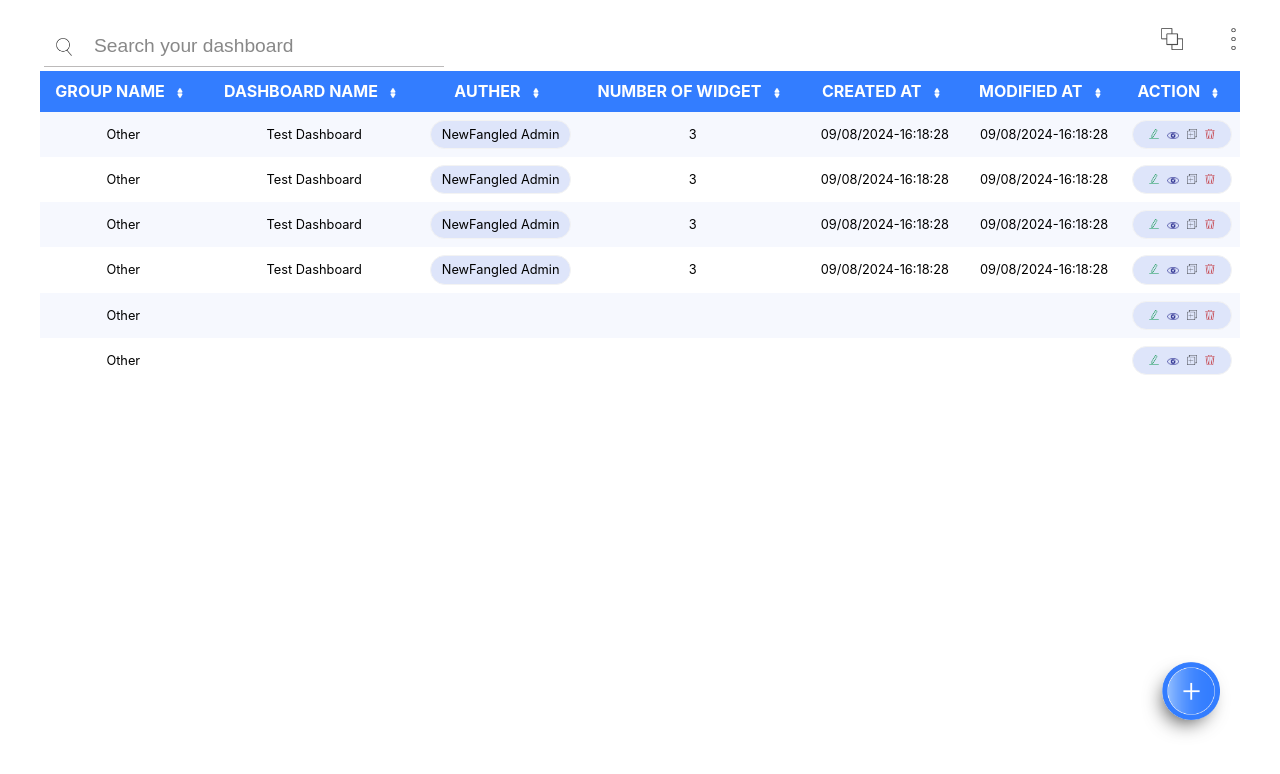
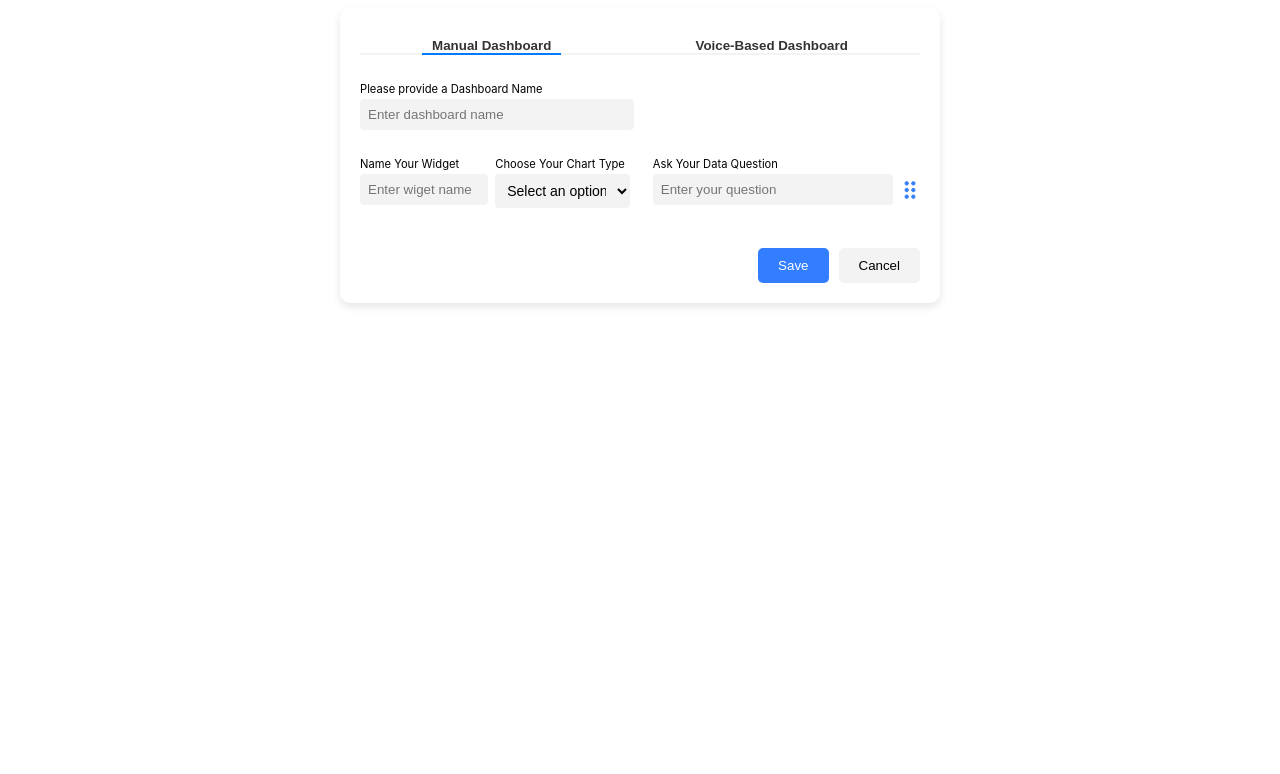
Before and after one commit to vi-verma/react-styled-left-menu, a React (Vite) app: page / in a window 1280 px wide. Shown: the top 774 px of the page. Built offline with nearby package versions, Linux system fonts and the light colour scheme; what react-fusioncharts would draw is missing.

Commit message:
working on quick dashboard

```diff
--- a/src/App.jsx
+++ b/src/App.jsx
@@ -15,6 +15,7 @@ import PopupConfirmation from "./components/popup/PopupConfirmation";
 import VoiceSearch from "./components/voiceSearch/VoiceSearch";
 import CustomTable from "./components/table/CustomTable";
 import FusionGanttChart from "./components/ganttChart/FusionGanttChart";
+import QuickDashboard from "./components/quickDashboard/QuickDashboard";
 
 const menuItems = [
   {
@@ -320,6 +321,7 @@ function App() {
         {/* LEFT Side menu */}
         {/* <TestMenu items={menuItems} /> */}
 
+        {/* <FusionGanttChart /> */}
         {/*  final GANTT CHART */}
         {/* <GantChartSimple {...ganttChartProps} />  */}
 
@@ -330,9 +332,10 @@ function App() {
         {/* voice search */}
         {/* <VoiceSearch /> */}
 
-        <CustomTable />
+        {/* <CustomTable /> */}
 
-        {/* <FusionGanttChart /> */}
+          <QuickDashboard />
+
 
         </div>
     </>
--- /dev/null
+++ b/src/components/quickDashboard/ManualDashboard.jsx
@@ -0,0 +1,78 @@
+import React from "react";
+import styled from "styled-components";
+import CustomInput from "../../helper.js/CustomInput";
+
+const Wrapper = styled.div`
+  display: flex;
+  justify-content: space-between;
+`;
+const IconBtn = styled.img`
+  width: 20px;
+  height: 20px;
+  padding-top: 30px;
+  /* vertical-align: bottom; */
+  /* margin-right: 10px; */
+`;
+
+const CardFooter = styled.div`
+  display: flex;
+  justify-content: flex-end;
+  margin-top: 20px;
+`;
+
+const Button = styled.button`
+  padding: 10px 20px;
+  border: none;
+  border-radius: 5px;
+  cursor: pointer;
+  margin-left: 10px;
+  color: ${(props) => props.primary && "white"};
+  background-color: ${(props) => (props.primary ? "#337dff" : "#f3f3f3")};
+`;
+const ManualDashboard = () => {
+  return (
+    <div>
+      <div>
+        <CustomInput
+          type="text"
+          label="Please provide a Dashboard Name"
+          width="46%"
+          placeholder="Enter dashboard name"
+        />
+      </div>
+      <Wrapper>
+        <CustomInput
+          type="text"
+          label="Name Your Widget"
+          width="20%"
+          placeholder="Enter wiget name"
+        />
+        <CustomInput
+          type="select"
+          label="Choose Your Chart Type"
+          width="24%"
+          options={[
+            { value: "", label: "Select an option" },
+            { value: "option1", label: "Option 1" },
+            { value: "option2", label: "Option 2" },
+            { value: "option3", label: "Option 3" },
+          ]}
+        />
+        <CustomInput
+          type="text"
+          label="Ask Your Data Question"
+          width="40%"
+          placeholder="Enter your question"
+        />
+        <IconBtn src={"./src/assets/icons/dots.png"} alt="Prefix Icon" />
+      </Wrapper>
+
+      <CardFooter>
+        <Button primary>Save</Button>
+        <Button>Cancel</Button>
+      </CardFooter>
+    </div>
+  );
+};
+
+export default ManualDashboard;
--- /dev/null
+++ b/src/components/quickDashboard/QuickDashboard.jsx
@@ -0,0 +1,78 @@
+import React, { useState } from "react";
+import styled from "styled-components";
+import VoiceBasedDashboard from "./VoiceBasedDashboard";
+import ManualDashboard from "./ManualDashboard";
+
+const Card = styled.div`
+  background: white;
+  border-radius: 10px;
+  box-shadow: 0 4px 8px rgba(0, 0, 0, 0.1);
+  box-sizing: border-box;
+  width: 600px;
+  padding: 20px;
+  margin: 0 auto;
+`;
+
+const Tabs = styled.div`
+  position: relative;
+  display: flex;
+  justify-content: space-around;
+  margin-bottom: 20px;
+
+  &::after {
+    content: "";
+    position: absolute;
+    bottom: 0;
+    left: 0;
+    width: 100%;
+    height: 2px;
+    background-color: #f3f3f3;
+  }
+`;
+
+const TabButton = styled.button`
+  background: none;
+  border: none;
+  padding: 10px;
+  cursor: pointer;
+  font-weight: bold;
+  color: #333;
+  border-bottom: ${(props) => (props.active ? "2px solid #007BFF" : "none")};
+  padding-bottom: ${(props) => (props.active ? "0px" : "2px")};
+  z-index: 1;
+`;
+
+const TabContent = styled.div`
+  display: ${(props) => (props.active ? "block" : "none")};
+`;
+
+const QuickDashboard = () => {
+  const [activeTab, setActiveTab] = useState("Tab1");
+
+  return (
+    <Card>
+      <Tabs>
+        <TabButton
+          active={activeTab === "Tab1"}
+          onClick={() => setActiveTab("Tab1")}
+        >
+          Manual Dashboard
+        </TabButton>
+        <TabButton
+          active={activeTab === "Tab2"}
+          onClick={() => setActiveTab("Tab2")}
+        >
+          Voice-Based Dashboard
+        </TabButton>
+      </Tabs>
+      <TabContent active={activeTab === "Tab1"}>
+        <ManualDashboard />
+      </TabContent>
+      <TabContent active={activeTab === "Tab2"}>
+        <VoiceBasedDashboard />
+      </TabContent>
+    </Card>
+  );
+};
+
+export default QuickDashboard;
--- /dev/null
+++ b/src/components/quickDashboard/VoiceBasedDashboard.jsx
@@ -0,0 +1,124 @@
+import React, { useState } from "react";
+import styled, { keyframes } from "styled-components";
+
+const pulse = keyframes`
+  0% {
+    transform: scale(1);
+    opacity: 1;
+  }
+  50% {
+    transform: scale(1.2);
+    opacity: 0.7;
+  }
+  100% {
+    transform: scale(1);
+    opacity: 1;
+  }
+`;
+const MainWrapper = styled.div`
+  display: flex;
+  flex-direction: column;
+  /* justify-content: center; */
+  align-items:center;
+`;
+
+const Message = styled.p`
+  font-size: 1em;
+  color: #666;
+  margin: 20px 0;
+`;
+
+const VoiceButtonStyled = styled.button`
+  background-color: #4285f4;
+  border: none;
+  border-radius: 50%;
+  width: 50px;
+  height: 50px;
+  display: flex;
+  justify-content: center;
+  align-items: center;
+  cursor: pointer;
+  position: relative;
+  box-shadow: 0 4px 10px rgba(0, 0, 0, 0.1);
+  transition: background-color 0.3s;
+  &:hover {
+    background-color: #357ae8;
+  }
+
+  &:focus {
+    outline: none;
+  }
+`;
+
+const MicIcon = styled.img`
+  width: 24px;
+  height: 24px;
+  background-color: white;
+  mask: url("/src/assets/icons/microphone.png") no-repeat center;
+  mask-size: cover;
+`;
+
+const PulseCircle = styled.div`
+  position: absolute;
+  width: 50px;
+  height: 50px;
+  background-color: rgba(66, 133, 244, 0.3);
+  border-radius: 50%;
+  transform: translate(-50%, -50%);
+  animation: ${pulse} 1.5s infinite;
+
+  ${VoiceButtonStyled}:not(:focus) & {
+    display: none;
+  }
+`;
+
+const CodeGenerateBox = styled.div`
+  height: 40px;
+  width: 70%;
+  border-radius: 50px;
+  background-color: #f3f3f3;
+  display: flex;
+  justify-content: space-between;
+`;
+const CodeText = styled.div`
+  padding-left: 14px;
+  padding-top: 6px;
+`;
+const GenerateBtn = styled.button`
+  padding: 4px 6px;
+  border: none;
+  border-radius: 50px;
+  cursor: pointer;
+  margin-left: 10px;
+  color: white;
+  background-color: #337dff;
+`;
+
+const VoiceBasedDashboard = () => {
+  const [listening, setListening] = useState(true);
+
+  const handleVoiceButtonClick = () => {
+    setListening((prev) => !prev);
+    // Here you can add your voice recognition logic
+  };
+
+  return (
+    <MainWrapper>
+      {/* <Title>Google Voice Assistant</Title> */}
+      <VoiceButtonStyled onClick={handleVoiceButtonClick}>
+        <MicIcon />
+        {listening && <PulseCircle />}
+      </VoiceButtonStyled>
+      <Message>Please Provide Voice Command</Message>
+
+      <CodeGenerateBox>
+        <CodeText>aeyfgwg lrewhfli</CodeText>
+        <GenerateBtn>Generate Code</GenerateBtn>
+      </CodeGenerateBox>
+    </MainWrapper>
+  );
+};
+
+// export default VoiceAssistantPopup;
+
+export default VoiceBasedDashboard;
--- /dev/null
+++ b/src/helper.js/CustomInput.jsx
@@ -0,0 +1,79 @@
+import React from "react";
+import styled from "styled-components";
+
+const Wrapper = styled.div`
+/* display: inline- */
+  margin-bottom: 20px;
+  width: ${(props) => props.width || "100%"};
+`;
+
+const Label = styled.label`
+  /* display: block; */
+  margin-bottom: 8px;
+  font-size: 0.7rem;
+  /* color: #333; */
+`;
+
+const Input = styled.input`
+  border: none;
+  background: #f3f3f3;
+  width: 100%;
+  padding: 8px;
+  /* font-size: 14px; */
+  /* border: 1px solid #ccc; */
+  border-radius: 4px;
+  &:focus {
+    border-color: #4285f4;
+    outline: none;
+  }
+`;
+
+const Select = styled.select`
+  border: none;
+  background: #f3f3f3;
+  width: 100%;
+  padding: 8px;
+  font-size: 14px;
+  /* border: 1px solid #ccc; */
+  border-radius: 4px;
+  &:focus {
+    border-color: #4285f4;
+    outline: none;
+  }
+`;
+
+const Search = styled.input.attrs({ type: "search" })`
+  border: none;
+  background: #f3f3f3;
+  width: 100%;
+  padding: 8px;
+  font-size: 14px;
+  /* border: 1px solid #ccc; */
+  border-radius: 4px;
+  &:focus {
+    border-color: #4285f4;
+    outline: none;
+  }
+`;
+
+const CustomInput = ({ type, label, width, ...props }) => {
+  return (
+    <Wrapper width={width}>
+      {label && <Label>{label}</Label>}
+      {type === "text" && <Input type="text" {...props} />}
+      {type === "select" && (
+        <Select {...props}>
+          {props.options &&
+            props.options.map((option, index) => (
+              <option key={index} value={option.value}>
+                {option.label}
+              </option>
+            ))}
+        </Select>
+      )}
+      {type === "search" && <Search {...props} />}
+    </Wrapper>
+  );
+};
+
+export default CustomInput;
```
Also changed, not shown: src/assets/icons/dots.png (added), src/assets/icons/microphone.png (added).
